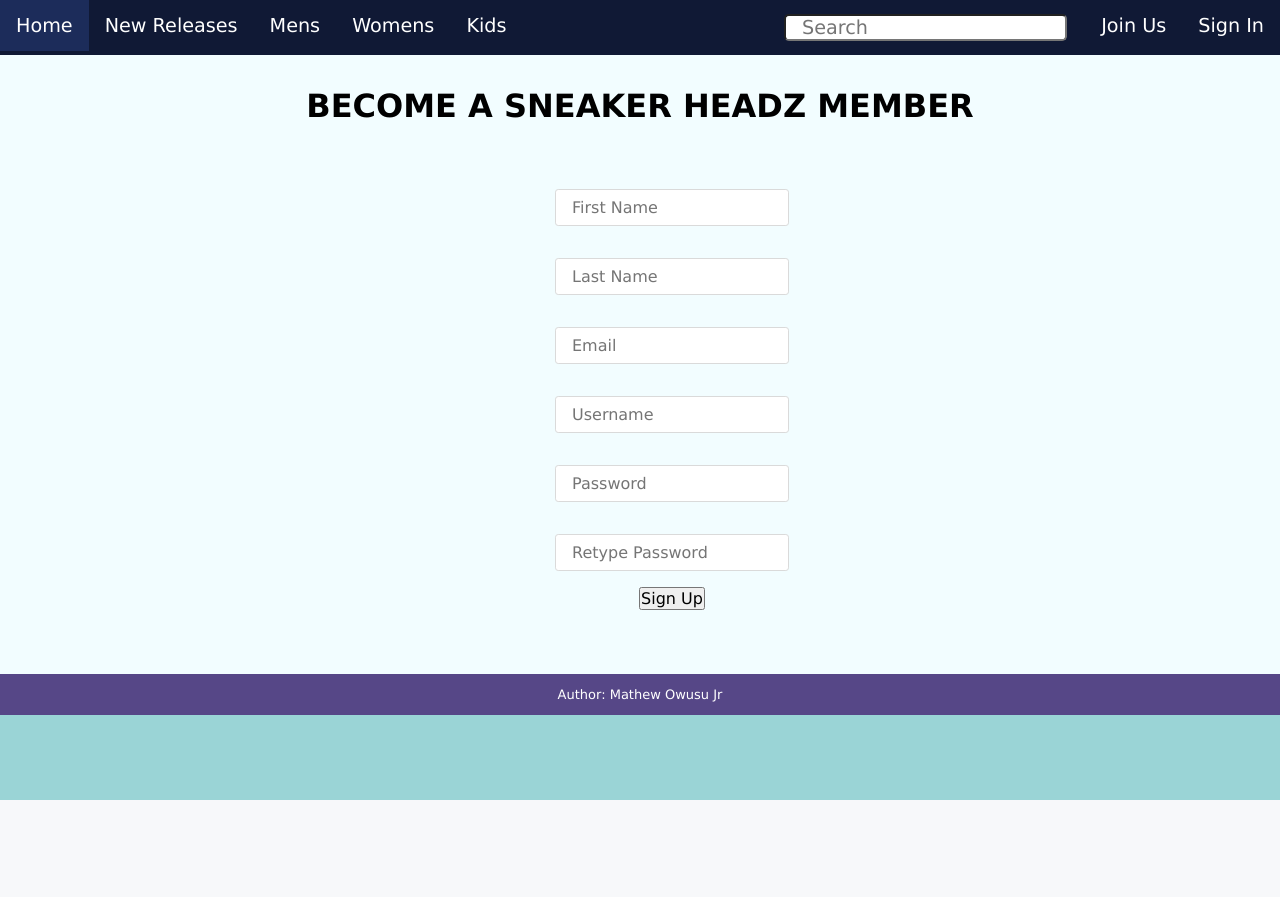
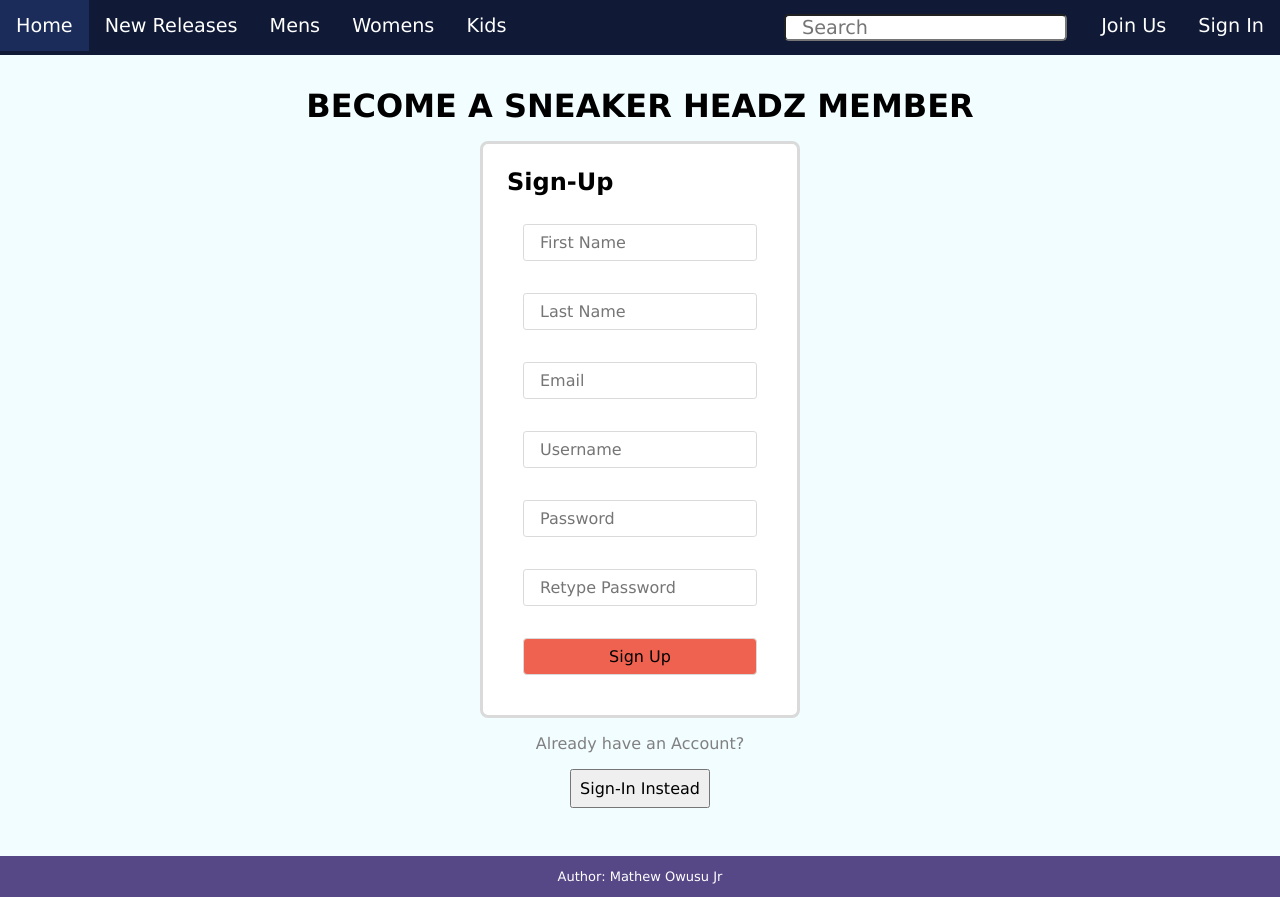
Before and after one commit to mkowusujr/sneakerhead-shoe-estore, a Flask app: page /signup in a window 1280 px wide; the page is wider, and only the part inside the window is pictured. Before the commit the page ends 800 px from the top of that part, so only its background shows below. Run offline with Flask 2, Linux system fonts and the light colour scheme.

Commit message:
restyled signup page

```diff
--- a/website/templates/acct_mgmt/signup.html
+++ b/website/templates/acct_mgmt/signup.html
@@ -3,8 +3,9 @@
 {% block title %}Sign Up{% endblock %}
 
 {% block body %}
-    <div>
-        <h2>BECOME A SNEAKER HEADZ MEMBER</h2>
+    <h1>BECOME A SNEAKER HEADZ MEMBER</h1>
+    <div class="login">
+        <h2>Sign-Up</h2>
         <form class="content" action="{{url_for('acct_mgmt_views.signup')}}" method="POST">
             <input class="signup" name="firstname" type="text" placeholder="First Name" required>
             <input class="signup" name="lastname" type="text" placeholder="Last Name" required>
@@ -33,4 +34,8 @@
             <input type="submit" value="Sign Up">
         </form>
     </div>
+    <p class="login-pg-p">Already have an Account?</p>
+    <button class="login-pg-sign-btn" onclick="redirectUrl('{{url_for('acct_mgmt_views.login')}}')">
+        Sign-In Instead
+    </button>
 {% endblock %}
```
Lines whose indentation alone changed are shown as unchanged.
